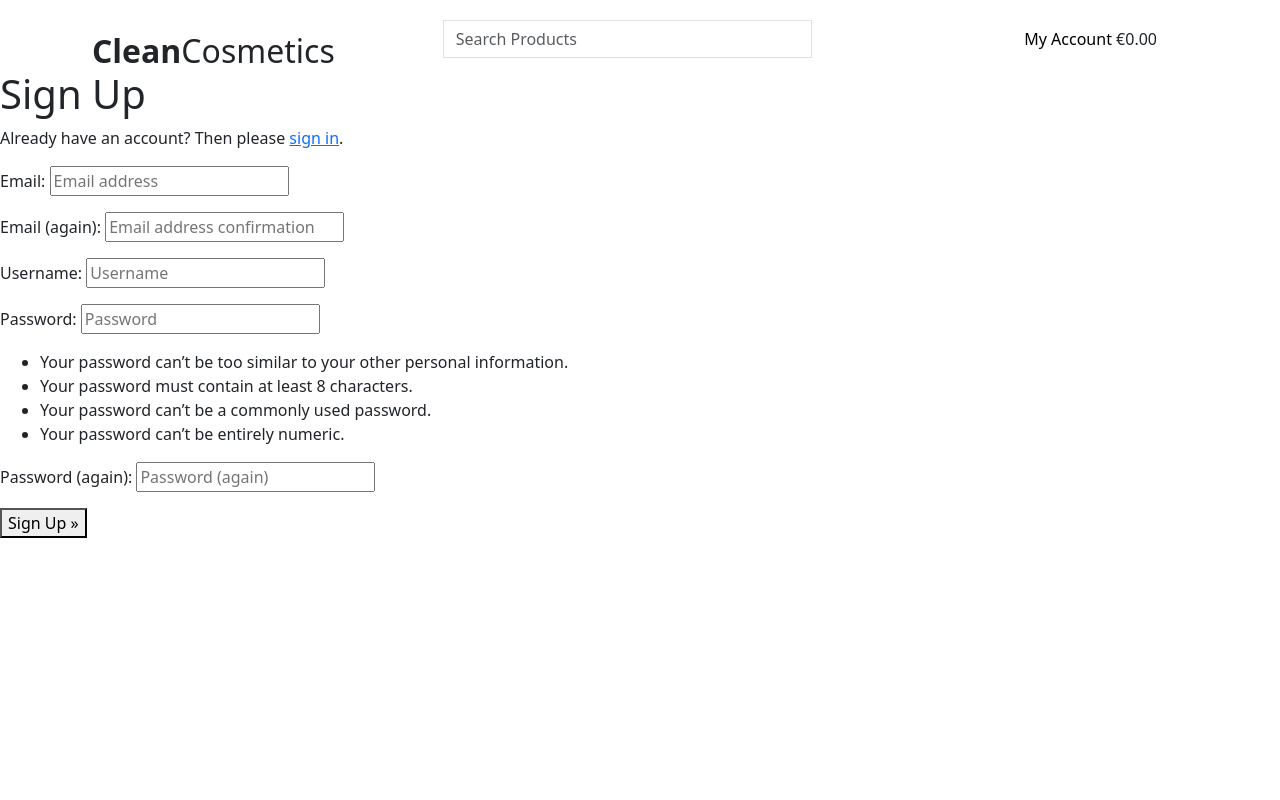
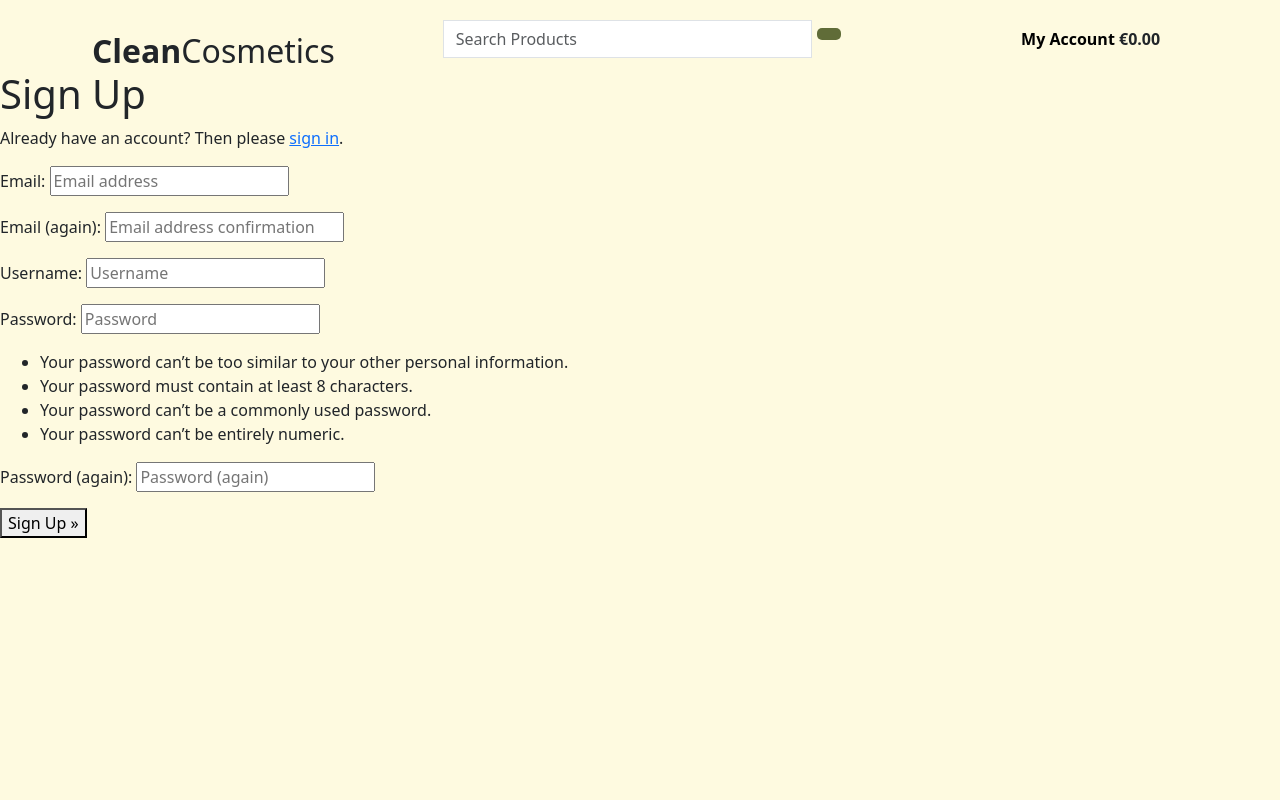
Before and after one commit to erincunningham7/project-portfolio-five, a Django app: page /accounts/signup/ in a window 1280 px wide. Run offline with Django 5.2, Linux system fonts and the light colour scheme.

Commit message:
create static dir and style home page

```diff
--- a/cleancosmetics/settings.py
+++ b/cleancosmetics/settings.py
@@ -28,7 +28,7 @@ TEMPLATES_DIR = TEMPLATES_DIR = os.path.join(BASE_DIR, 'templates')
 SECRET_KEY = os.environ.get("SECRET_KEY")
 
 # SECURITY WARNING: don't run with debug turned on in production!
-DEBUG = False
+DEBUG = True
 
 ALLOWED_HOSTS = ['8000-erincunning-projectport-5owj50gunip.ws-eu108.gitpod.io','.herokuapp.com']
 
@@ -160,6 +160,7 @@ USE_TZ = True
 # https://docs.djangoproject.com/en/5.0/howto/static-files/
 
 STATIC_URL = 'static/'
+STATICFILES_DIRS = (os.path.join(BASE_DIR, 'static'),)
 
 # Default primary key field type
 # https://docs.djangoproject.com/en/5.0/ref/settings/#default-auto-field
--- /dev/null
+++ b/static/css/style.css
@@ -0,0 +1,66 @@
+:root {
+    --light-green: #606c38;
+    --dark-green: #283618;
+    --white: #fefae0;
+    --light-orange: #dda15e;
+    --background: #fefae0;
+    --dark-orange: #bc6c25;
+}
+
+body {
+    min-height: 100vh;
+    display: flex;
+    flex-direction: column;
+    background-color: var(--background);
+}
+
+/* navbar */
+
+.nav-link {
+    font-weight: 600;
+    /* font-family: ; */
+}
+
+.nav-link:hover {
+    color: var(--dark-green) !important;
+}
+
+/* Hero section */
+.hero-text {
+    /*font-family:*/
+}
+
+.hero-orange {
+    color: var(--light-green);
+}
+
+.btn{
+    background-color: var(--light-green);
+    color: var(--white);
+}
+
+.btn:hover {
+    background-color: var(--dark-green);
+    color: var(--white);
+}
+
+.btn {
+    background-color: var(--light-green);
+    color: var(--white);
+}
+
+.hero-btn {
+    box-shadow: 1px 9px 26px -4px rgba(0, 0, 0, 0.66);
+    -webkit-box-shadow: 1px 9px 26px -4px rgba(0, 0, 0, 0.66);
+}
+.bg-orange {
+    background-color: var(--light-orange);
+}
+
+.custom-border {
+    border: var(--dark-orange) 1px solid;
+    border-radius: 10px;
+    box-shadow: 4px 8px 24px -4px rgba(0, 0, 0, 0.66);
+    -webkit-box-shadow: 4px 8px 24px -4px rgba(0, 0, 0, 0.66);
+    -moz-box-shadow: 4px 8px 24px -4px rgba(0, 0, 0, 0.66);
+}
--- a/templates/base.html
+++ b/templates/base.html
@@ -17,6 +17,7 @@
     {% block corecss %}
     <link rel="stylesheet" href="https://cdn.jsdelivr.net/npm/bootstrap@5.3.2/dist/css/bootstrap.rtl.min.css"
         integrity="sha384-nU14brUcp6StFntEOOEBvcJm4huWjB0OcIeQ3fltAfSmuZFrkAif0T+UtNGlKKQv" crossorigin="anonymous">
+    <link rel="stylesheet" href="{% static '/css/style.css' %}">
     {% endblock %}
 
     {% block extra_css %}
--- a/templates/includes/hero-section.html
+++ b/templates/includes/hero-section.html
@@ -1,6 +1,6 @@
 {% load static %}
 <section class="hero-section px-2">
-    <div class="container">
+    <div class="container bg-orange">
         <div class="row mt-2 custom-border justify-content-center align-items-center">
             <div class="col-12 col-md-5 p-4 d-flex align-items-center">
                 <div class="text-container d-flex flex-column align-items-left">
```
